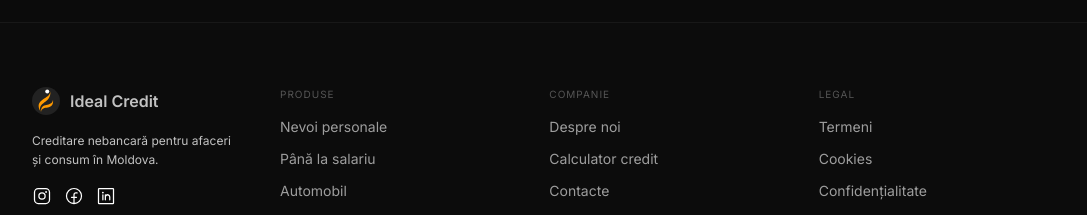
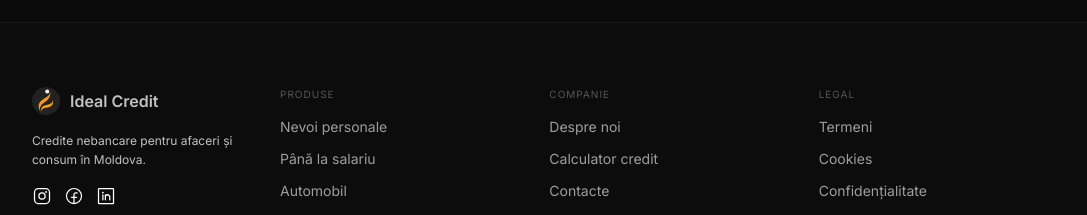
Before and after one commit to nicojuhari/ideal-credit, a Next.js app: page /blog/costul-real-al-unui-credit-nebancar in a window 1280 px wide. Shown: the part 4680-4895 px from the top of the page, without its empty margins (96-1183 px from the left). Built offline with nearby package versions, Linux system fonts and the light colour scheme.

Commit message:
package update

```diff
--- a/components/includes/Footer.tsx
+++ b/components/includes/Footer.tsx
@@ -44,7 +44,7 @@ export default function Footer() {
                         <Logo className="w-7" />
                         <span className="text-base font-semibold leading-tight">Ideal Credit</span>
                     </Link>
-                    <p className="text-xs leading-relaxed">Creditare nebancară pentru afaceri și consum în Moldova.</p>
+                    <p className="text-xs leading-relaxed">Credite nebancare pentru afaceri și consum în Moldova.</p>
                     <div className="flex gap-3 items-center">
                         {[
                             {
--- a/next.config.ts
+++ b/next.config.ts
@@ -5,17 +5,7 @@ const withMDX = createMDX({});
 
 const nextConfig: NextConfig = {
     pageExtensions: ["js", "jsx", "ts", "tsx", "md", "mdx"],
-
     trailingSlash: false,
-
-    images: {
-        remotePatterns: [
-            {
-                protocol: "https",
-                hostname: "a.storyblok.com",
-            },
-        ],
-    },
 
     async redirects() {
         return [
```
Also changed, not shown: package.json (+10 -13 lines), 1 other file (tests, documents, lock files or other folders).
